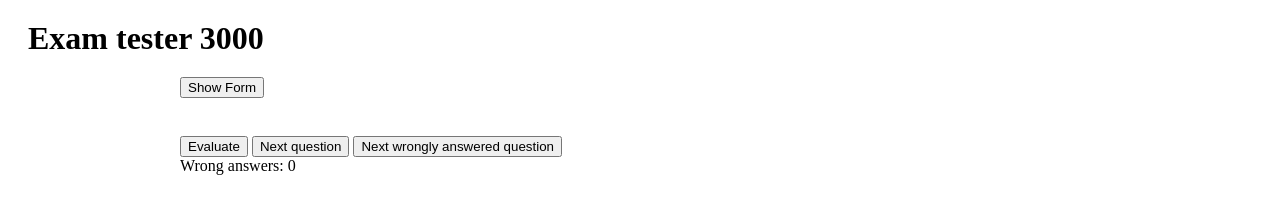
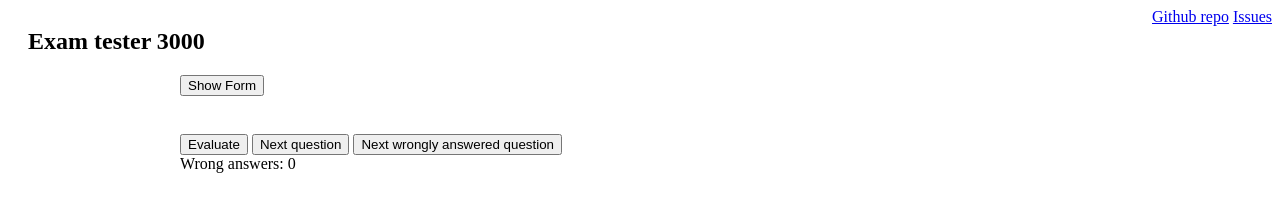
Before and after one commit to Gregofi/exam-tester-3000, a website with bundled scripts: page src/static/index.html in a window 1280 px wide. Built offline with nearby package versions, Linux system fonts and the light colour scheme.

Commit message:
Add link to github and issues

```diff
--- a/src/static/index.html
+++ b/src/static/index.html
@@ -4,7 +4,15 @@
 </head>
 
 <body>
-<h1>Exam tester 3000</h1>
+<nav class="flex">
+    <div class="left">
+        <h1>Exam tester 3000</h1>
+    </div>
+    <div class="right">
+        <a href="https://github.com/Gregofi/exam-tester-3000">Github repo</a>
+        <a href="https://github.com/Gregofi/exam-tester-3000/issues">Issues</a>
+    </div>
+</nav>
 <main>
     <form id="add-form">
         <button type="button" id="hide-form-button" onclick="hideForm()">Hide Form</button>
--- a/src/static/style.css
+++ b/src/static/style.css
@@ -1,6 +1,19 @@
 main {
     max-width: 920px;
     margin: auto;
+}
+
+nav {
+    width: 100%;
+    justify-content: space-between;
+}
+
+.flex {
+    display: flex;
+}
+
+nav.right {
+    text-align: right;
 }
 
 #show-form-button {
```
